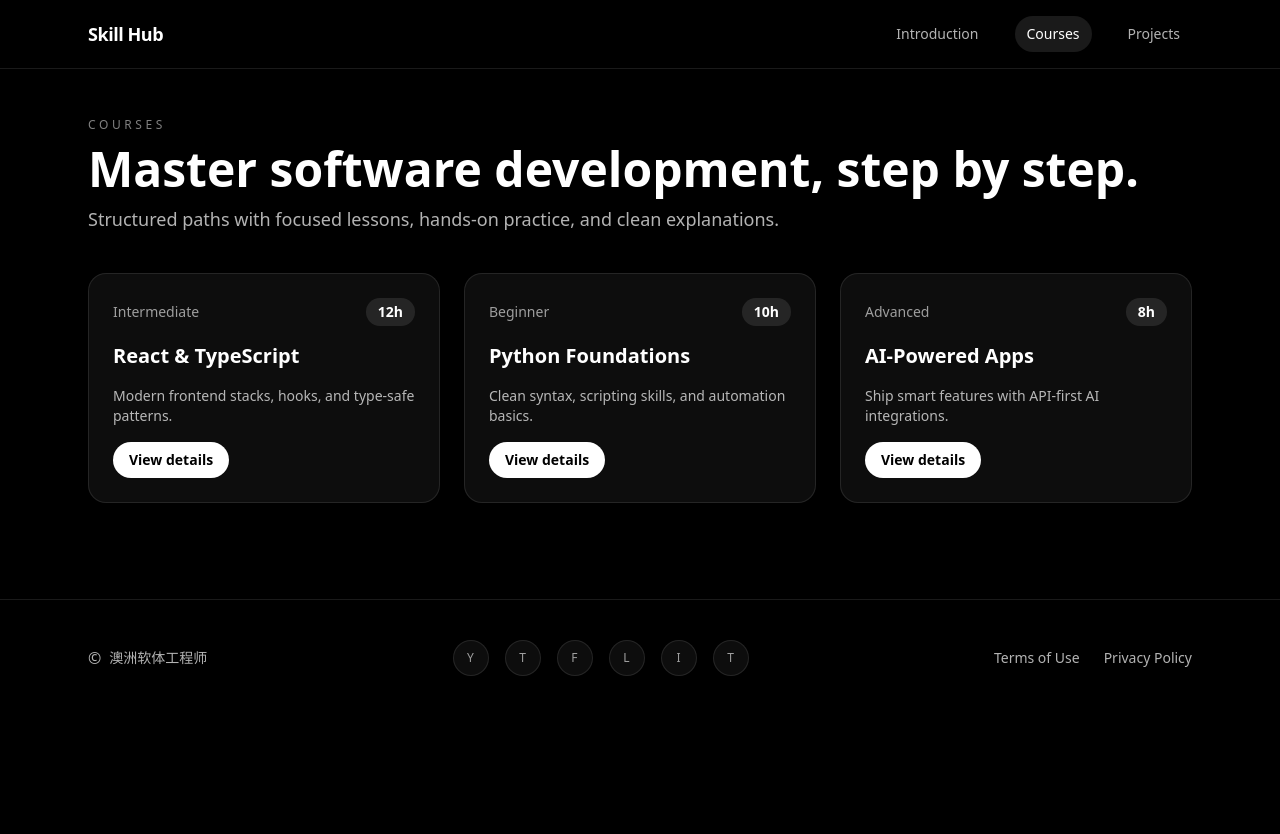
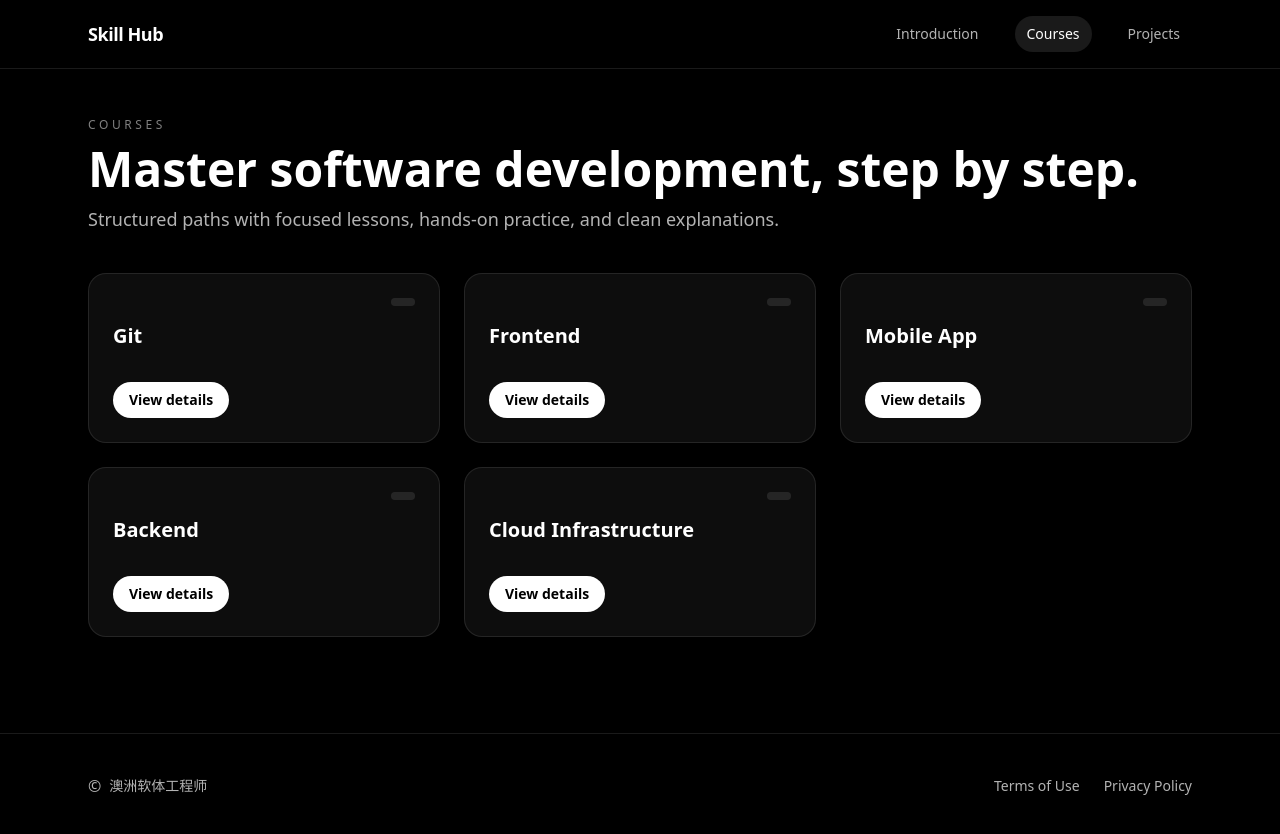
Before and after one commit to nxn-nicole/it-service-site, a Next.js app: page /courses in a window 1280 px wide. Shown: the top 834 px of the page. Before the commit the page ends 800 px from the top, so only its background shows below. Built offline with nearby package versions, Linux system fonts and the light colour scheme.

Commit message:
add fotter

```diff
--- a/src/app/courses/page.tsx
+++ b/src/app/courses/page.tsx
@@ -1,21 +1,117 @@
 const courses = [
   {
-    title: "React & TypeScript",
-    duration: "12h",
-    level: "Intermediate",
-    description: "Modern frontend stacks, hooks, and type-safe patterns.",
+    title: "Git",
+    modules: [
+      {
+        title: "Module 0 - Git & GitHub Basics",
+        duration: "3h",
+        description:
+          "Learn essential Git commands and collaborative workflows using GitHub.",
+      },
+    ],
   },
   {
-    title: "Python Foundations",
-    duration: "10h",
-    level: "Beginner",
-    description: "Clean syntax, scripting skills, and automation basics.",
+    title: "Frontend",
+    modules: [
+      {
+        title: "Module 0 - Frontend Basics",
+        duration: "4h",
+        description:
+          "Understand core frontend concepts including HTML, CSS, and basic React fundamentals.",
+      },
+      {
+        title: "Module 1 - Next.js",
+        duration: "6h",
+        description:
+          "Build modern web applications using Next.js with routing, layouts, and static rendering.",
+      },
+      {
+        title: "Module 2 - ShadCN",
+        duration: "3h",
+        description:
+          "Create consistent and accessible UI using ShadCN and Tailwind CSS.",
+      },
+      {
+        title: "Module 3 - React Hook Form",
+        duration: "3h",
+        description:
+          "Handle complex forms with validation and performance optimization.",
+      },
+      {
+        title: "Module 4 - TanStack Query",
+        duration: "4h",
+        description:
+          "Manage server state efficiently with caching, mutations, and async data flows.",
+      },
+    ],
   },
   {
-    title: "AI-Powered Apps",
-    duration: "8h",
-    level: "Advanced",
-    description: "Ship smart features with API-first AI integrations.",
+    title: "Mobile App",
+    modules: [
+      {
+        title: "Module 0 - Basic React Native and Expo",
+        duration: "4h",
+        description:
+          "Learn the fundamentals of building cross-platform mobile apps with Expo.",
+      },
+      {
+        title: "Module 1 - Build a Mobile Todo App",
+        duration: "6h",
+        description:
+          "Apply React Native concepts by building a complete Todo application.",
+      },
+    ],
+  },
+  {
+    title: "Backend",
+    modules: [
+      {
+        title: "Module 0 - Basic C# & .NET",
+        duration: "4h",
+        description:
+          "Understand C# syntax and the fundamentals of the .NET ecosystem.",
+      },
+      {
+        title: "Module 1 - EF Core & Database",
+        duration: "5h",
+        description:
+          "Work with relational databases using Entity Framework Core.",
+      },
+      {
+        title: "Module 2 - Database Communication",
+        duration: "4h",
+        description:
+          "Implement data access patterns and repository-based communication.",
+      },
+      {
+        title: "Module 3 - Frontend Communication",
+        duration: "4h",
+        description: "Expose APIs and handle frontend-backend data exchange.",
+      },
+      {
+        title: "Module 4 - Domain Relation",
+        duration: "4h",
+        description:
+          "Design clean domain models and manage entity relationships.",
+      },
+      {
+        title: "Module 5 - CQRS",
+        duration: "5h",
+        description:
+          "Apply CQRS to separate read and write responsibilities for scalable systems.",
+      },
+    ],
+  },
+  {
+    title: "Cloud Infrastructure",
+    modules: [
+      {
+        title: "Module 0 - Cloud Basics",
+        duration: "4h",
+        description:
+          "Learn cloud fundamentals including deployment, environments, and scalability concepts.",
+      },
+    ],
   },
 ];
 
--- a/src/app/layout.tsx
+++ b/src/app/layout.tsx
@@ -2,6 +2,7 @@ import type { Metadata } from "next";
 import { Geist, Geist_Mono } from "next/font/google";
 import MainNav from "@/components/MainNav";
 import "./globals.css";
+import Image from "next/image";
 
 const geistSans = Geist({
   variable: "--font-geist-sans",
@@ -46,24 +47,7 @@ export default function RootLayout({
                 <span className="text-base">©</span>
                 <span>澳洲软体工程师</span>
               </div>
-              <div className="flex items-center gap-4 text-white/60">
-                {[
-                  "YouTube",
-                  "Twitter",
-                  "Facebook",
-                  "LinkedIn",
-                  "Instagram",
-                  "TikTok",
-                ].map((name) => (
-                  <span
-                    key={name}
-                    className="flex h-9 w-9 items-center justify-center rounded-full border border-white/10 bg-white/5 text-xs font-medium uppercase tracking-wide transition hover:border-white/40 hover:text-white"
-                    aria-label={name}
-                  >
-                    {name[0]}
-                  </span>
-                ))}
-              </div>
+
               <div className="flex items-center gap-6">
                 <a className="hover:text-white" href="#">
                   Terms of Use
```
Also changed, not shown: public/xhs.png.
